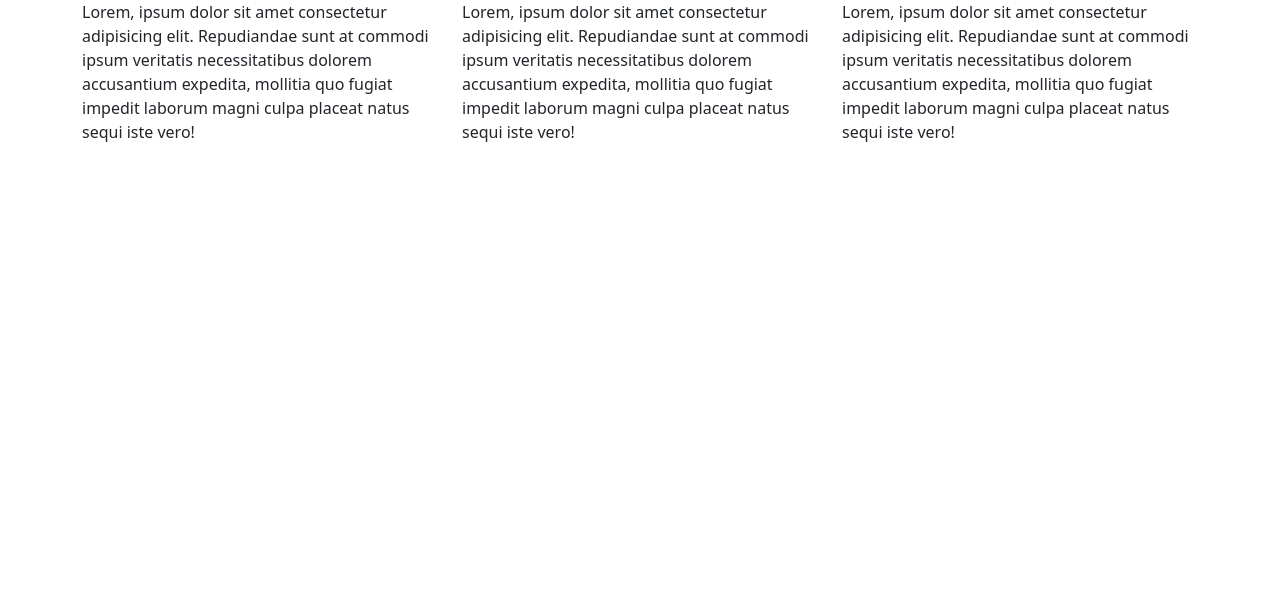
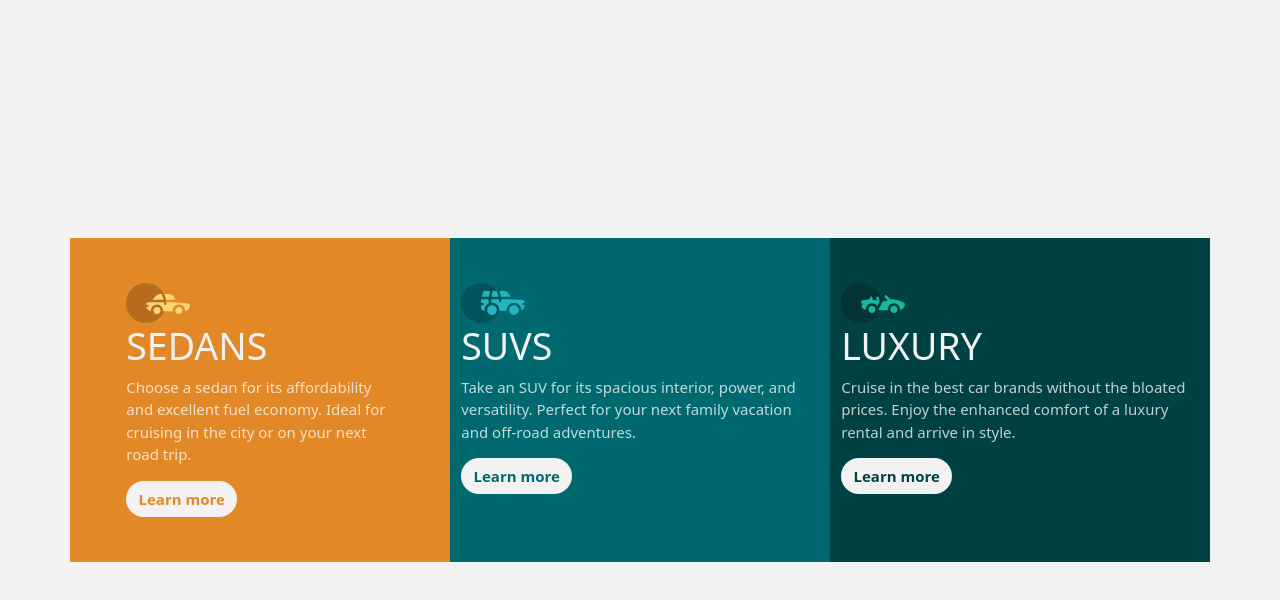
Before and after one commit to Hjalmar-K-sson/three-col-prev-FEM, a website: page index.html in a window 1280 px wide. Drawn offline with nearby package versions, Linux system fonts and the light colour scheme.

Commit message:
added basic structure to index.html & preliminary styling to style.sass

```diff
--- a/index.html
+++ b/index.html
@@ -14,16 +14,38 @@
 
 <body>
     <main class="container h-100 d-flex align-items-center justify-content-center">
-        <div class="row">
-            <div class="col-4">Lorem, ipsum dolor sit amet consectetur adipisicing elit. Repudiandae sunt at commodi
-                ipsum veritatis necessitatibus dolorem accusantium expedita, mollitia quo fugiat impedit laborum magni
-                culpa placeat natus sequi iste vero!</div>
-            <div class="col-4">Lorem, ipsum dolor sit amet consectetur adipisicing elit. Repudiandae sunt at commodi
-                ipsum veritatis necessitatibus dolorem accusantium expedita, mollitia quo fugiat impedit laborum magni
-                culpa placeat natus sequi iste vero!</div>
-            <div class="col-4">Lorem, ipsum dolor sit amet consectetur adipisicing elit. Repudiandae sunt at commodi
-                ipsum veritatis necessitatibus dolorem accusantium expedita, mollitia quo fugiat impedit laborum magni
-                culpa placeat natus sequi iste vero!</div>
+        <div class="card-row row">
+            <div class="sed-col col col-md-4">
+                <div class="content px-5 py-5">
+                    <img class="car-icon" src="./public/icons/icon-sedans.svg" alt="sedan-icon">
+                    <h1>SEDANS</h1>
+                    <p>Choose a sedan for its affordability and excellent fuel economy. Ideal for
+                        cruising in the city or on your next road trip.
+                    </p>
+                    <button class="btn">Learn more</button>
+                </div>
+            </div>
+            <div class="suv-col col col-md-4">
+                <div class="content">
+                    <img class="car-icon mt-5" src="./public/icons/icon-suvs.svg" alt="sedan-icon">
+                    <h1>SUVS</h1>
+                    <p>Take an SUV for its spacious interior, power, and versatility. Perfect for your next family
+                        vacation
+                        and off-road adventures.
+                    </p>
+                    <button class="btn">Learn more</button>
+                </div>
+            </div>
+            <div class="lux-col col col-md-4">
+                <div class="content">
+                    <img class="car-icon mt-5" src="./public/icons/icon-luxury.svg" alt="sedan-icon">
+                    <h1>LUXURY</h1>
+                    <p>Cruise in the best car brands without the bloated prices. Enjoy the enhanced comfort of a luxury
+                        rental and arrive in style.
+                    </p>
+                    <button class="btn">Learn more</button>
+                </div>
+            </div>
         </div>
     </main>
 
--- a/styles/style.sass
+++ b/styles/style.sass
@@ -0,0 +1,42 @@
+// Colors
+
+$bright-orange: hsl(31, 77%, 52%)
+$dark-cyan: hsl(184, 100%, 22%)
+$very-dark-cyan: hsl(179, 100%, 13%)
+$paragraph-white: hsla(0, 0%, 100%, 0.75)
+$bg-h-btn-grey: hsl(0, 0%, 95%)
+
+*
+    font-size: 15px
+
+body
+    height: 100vh
+    background-color: $bg-h-btn-grey
+
+.card-row
+    h1
+        color: $bg-h-btn-grey
+    p
+        color: $paragraph-white
+
+.content
+
+.sed-col
+    background-color: $bright-orange
+    .btn
+        color: $bright-orange
+
+.suv-col
+    background-color: $dark-cyan
+    .btn
+        color: $dark-cyan
+
+.lux-col
+    background-color: $very-dark-cyan
+    .btn
+        color: $very-dark-cyan
+
+.btn
+    background-color: $bg-h-btn-grey
+    border-radius: 25px
+    font-weight: bold
```
Also changed, not shown: styles/style.css, 1 other file.
